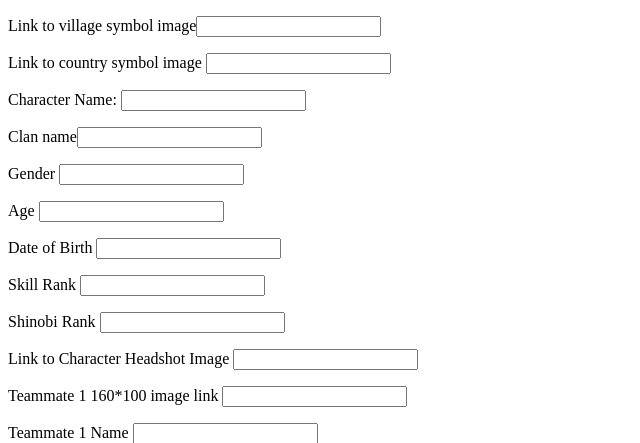
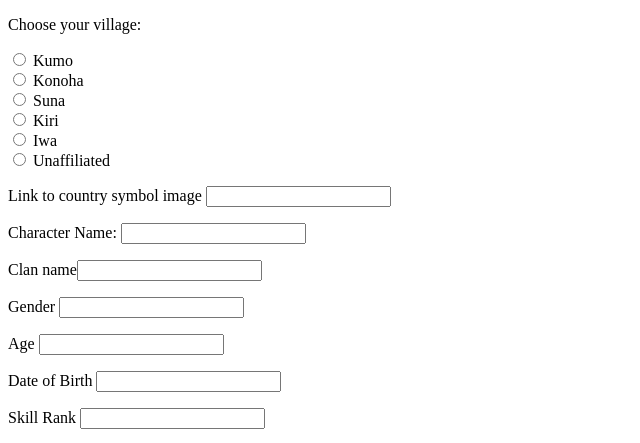
Before and after one commit to rzmeeker/naruto-saga, a Flask app: page / in a window 1280 px wide. Shown: the top 443 px of the page, without its empty margins (0-640 px from the left). Run offline with Flask 2, Linux system fonts and the light colour scheme.

Commit message:
village radio buttons

```diff
--- a/templates/ninja_info_form.html
+++ b/templates/ninja_info_form.html
@@ -6,7 +6,19 @@
 </head>
 <body>
     <form action = "/result" method = "POST">
-        <p>Link to village symbol image<input type = "text" name = "village" /></p>
+        <p>Choose your village:</p>
+        <input type="radio" id="Kumo" name="village" value="https://i.imgur.com/zJy6KGs.png">
+        <label for="Kumo">Kumo</label><br>
+        <input type="radio" id="Konoha" name="village" value="https://i.imgur.com/b9x0ebS.png">
+        <label for="Konoha">Konoha</label><br>
+        <input type="radio" id="Suna" name="village" value="https://i.imgur.com/aiybo04.png">
+        <label for="Suna">Suna</label><br>
+        <input type="radio" id="Kiri" name="village" value="https://i.imgur.com/N4014cv.png">
+        <label for="Kiri">Kiri</label><br>
+        <input type="radio" id="Iwa" name="village" value="https://i.imgur.com/hvcozHB.png">
+        <label for="Iwa">Iwa</label><br>
+        <input type="radio" id="Unaffiliated" name="village" value="https://i.imgur.com/iVa5Toj.png">
+        <label for="Unaffiliated">Unaffiliated</label><br>
         <p>Link to country symbol image <input type = "text" name = "country" /></p>
         <p>Character Name: <input type = "text" name = "playerName" /></p>
         <p>Clan name<input type = "text" name = "clan" /></p>
```
